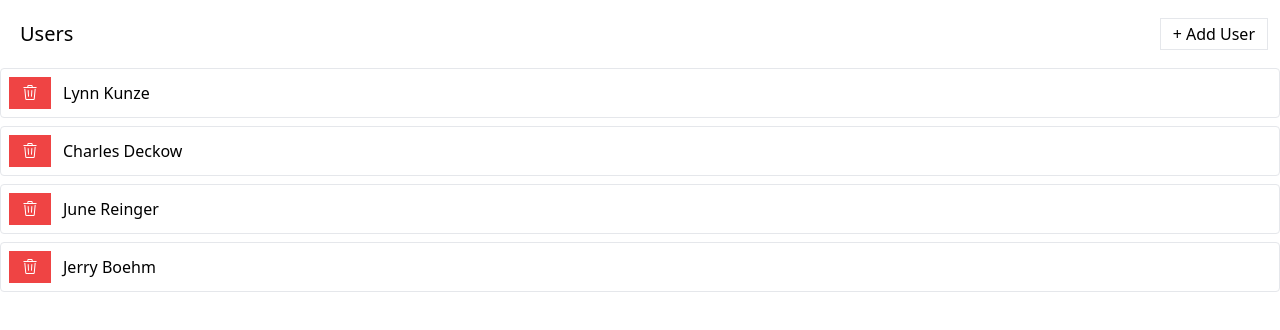
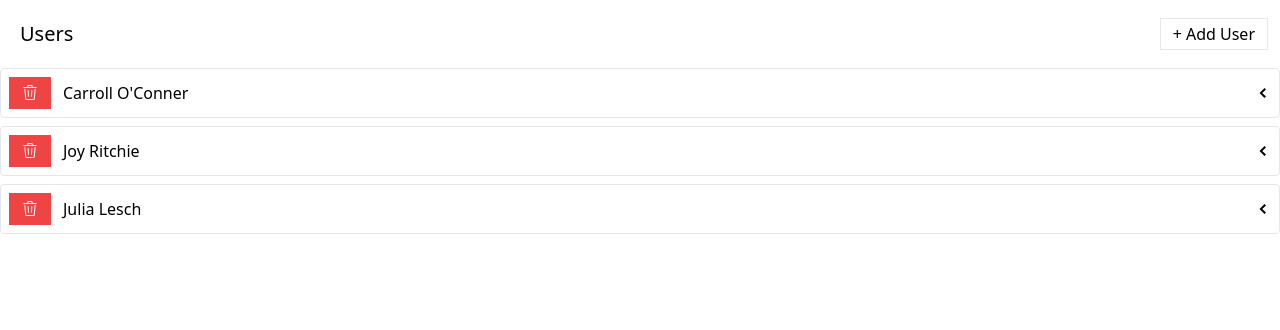
Before and after one commit to hoangunity/media, a React (Vite) app: page / in a window 1280 px wide. Shown: the top 330 px of the page. Built offline with nearby package versions, Linux system fonts and the light colour scheme; data requests are answered from the project's data file.

Commit message:
Create the Expandable Panel

```diff
--- a/db.json
+++ b/db.json
@@ -1,20 +1,16 @@
 {
   "users": [
     {
-      "name": "Lynn Kunze",
+      "name": "Carroll O'Conner",
       "id": 1
     },
     {
-      "name": "Charles Deckow",
-      "id": 2
-    },
-    {
-      "name": "June Reinger",
+      "name": "Joy Ritchie",
       "id": 3
     },
     {
-      "name": "Jerry Boehm",
-      "id": 4
+      "name": "Julia Lesch",
+      "id": 6
     }
   ],
   "albums": [],
--- /dev/null
+++ b/src/components/ExpandablePanel.jsx
@@ -0,0 +1,25 @@
+import { useState } from "react";
+import { GoChevronDown, GoChevronLeft } from "react-icons/go";
+
+function ExpandablePanel({ header, children }) {
+  const [expanded, setExpanded] = useState(false);
+
+  const handleClick = () => {
+    setExpanded(!expanded);
+  };
+  return (
+    <div className="mb-2 border rounded">
+      <div className="flex p-2 justify-between items-center">
+        <div className="flex flex-row items-center justify-between">
+          {header}
+        </div>
+        <div onClick={handleClick} className="cursor-pointer">
+          {expanded ? <GoChevronDown /> : <GoChevronLeft />}
+        </div>
+      </div>
+      {expanded && <div className="p-2 border-t">{children}</div>}
+    </div>
+  );
+}
+
+export default ExpandablePanel;
--- a/src/components/UsersListItem.jsx
+++ b/src/components/UsersListItem.jsx
@@ -2,6 +2,8 @@
 import Button from "./Button";
 import { removeUser } from "../store";
 import { useThunk } from "../hooks/use-thunk";
+import ExpandablePanel from "./ExpandablePanel";
+import { Fragment } from "react";
 
 function UsersListItem({ user }) {
   const [doRemoveUser, isLoading, error] = useThunk(removeUser);
@@ -10,19 +12,17 @@
     doRemoveUser(user);
   };
 
-  return (
-    <div className="mb-2 border rounded">
-      <div className="flex p-2 justify-between items-center cursor-pointer">
-        <div className="flex flex-row items-center justify-between">
-          <Button danger loading={isLoading} onClick={handleClick} className="mr-3">
-            <GoTrash />
-          </Button>
-          {error && <div>Error Deleting user.</div>}
-          {user.name}
-        </div>
-      </div>
-    </div>
+  const header = (
+    <Fragment>
+      <Button danger loading={isLoading} onClick={handleClick} className="mr-3">
+        <GoTrash />
+      </Button>
+      {error && <div>Error Deleting user.</div>}
+      {user.name}
+    </Fragment>
   );
+
+  return <ExpandablePanel header={header}>Content</ExpandablePanel>;
 }
 
 export default UsersListItem;
```
